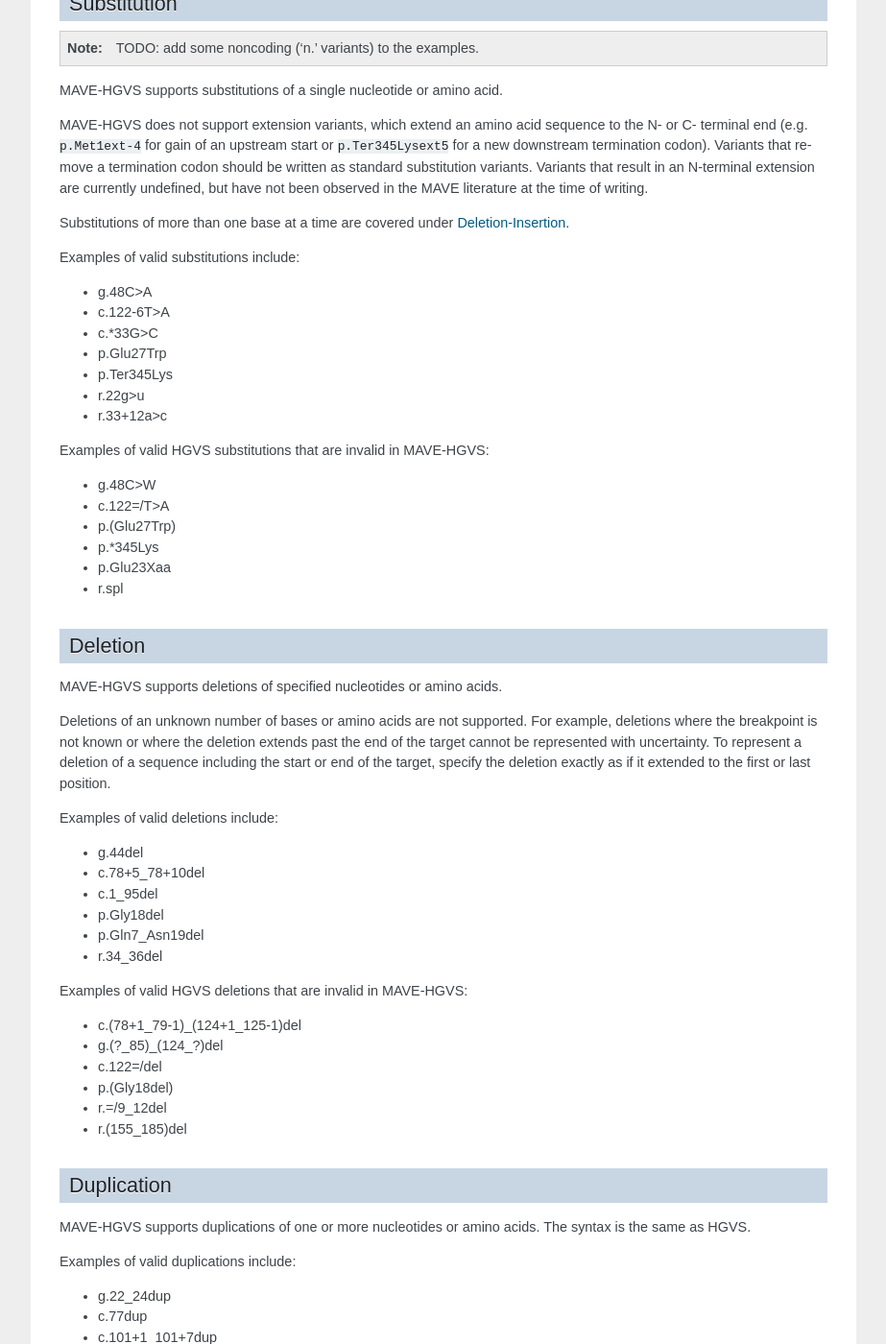
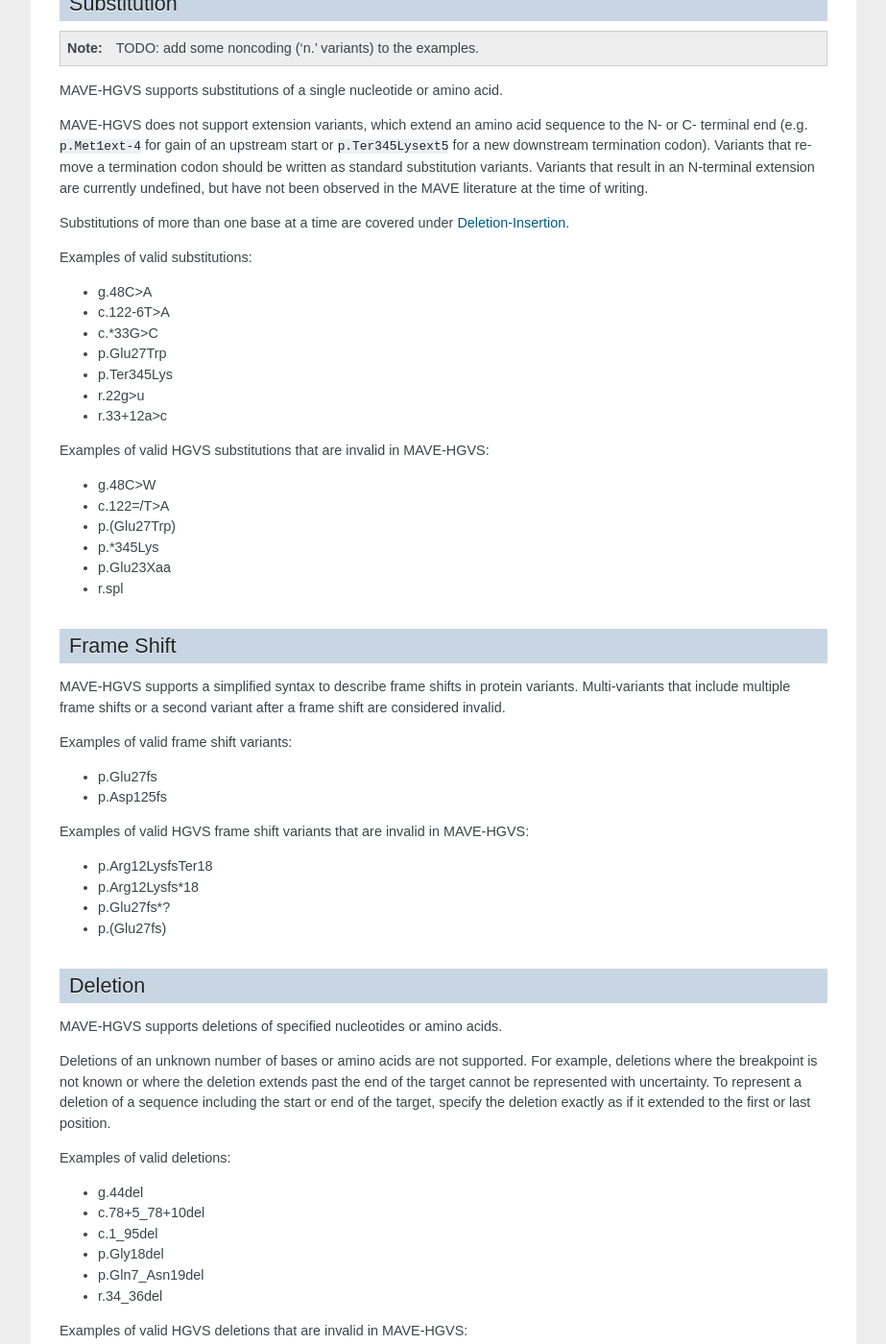
Before and after one commit to VariantEffect/mavehgvs, a Sphinx documentation site: the page built from docs/spec.rst, in a window 1280 px wide and 1400 px high, scrolled down 2424 px. Shown: the whole window at 96% size, without its empty margins (198-1121 px from the left). Built offline with Sphinx 7.4.7, drawn with Linux system fonts in a browser that asks for light colours; some of the changed text lies outside the part shown.

Commit message:
add frame shift to spec

```diff
--- a/docs/spec.rst
+++ b/docs/spec.rst
@@ -45,10 +45,10 @@ Multi-variants are represented as a semicolon-separated list of valid MAVE-HGVS
 MAVE-HGVS supports a subset of HGVS variants including:
 
 * substitutions
+* frame shifts
 * deletions
 * duplications
 * insertions
-* frame shifts
 
 Many HGVS variants are unsupported including:
 
@@ -116,7 +116,7 @@ This replaces the `Enrich2 <https://doi.org/10.1186/s13059-017-1272-5>`_  :code:
    resulting in duplicate protein variants in the multi-variant.
    This should also be considered invalid.
 
-Examples of valid equality variants include:
+Examples of valid equality variants:
 
 * c.=
 * c.22=
@@ -140,7 +140,7 @@ but have not been observed in the MAVE literature at the time of writing.
 
 Substitutions of more than one base at a time are covered under `Deletion-Insertion`_.
 
-Examples of valid substitutions include:
+Examples of valid substitutions:
 
 * g.48C>A
 * c.122-6T>A
@@ -159,6 +159,24 @@ Examples of valid HGVS substitutions that are invalid in MAVE-HGVS:
 * p.Glu23Xaa
 * r.spl
 
+Frame Shift
+-----------
+
+MAVE-HGVS supports a simplified syntax to describe frame shifts in protein variants.
+Multi-variants that include multiple frame shifts or a second variant after a frame shift are considered invalid.
+
+Examples of valid frame shift variants:
+
+* p.Glu27fs
+* p.Asp125fs
+
+Examples of valid HGVS frame shift variants that are invalid in MAVE-HGVS:
+
+* p.Arg12LysfsTer18
+* p.Arg12Lysfs*18
+* p.Glu27fs*?
+* p.(Glu27fs)
+
 Deletion
 --------
 
@@ -170,7 +188,7 @@ cannot be represented with uncertainty.
 To represent a deletion of a sequence including the start or end of the target, specify the deletion exactly as if it
 extended to the first or last position.
 
-Examples of valid deletions include:
+Examples of valid deletions:
 
 * g.44del
 * c.78+5_78+10del
@@ -194,7 +212,7 @@ Duplication
 MAVE-HGVS supports duplications of one or more nucleotides or amino acids.
 The syntax is the same as HGVS.
 
-Examples of valid duplications include:
+Examples of valid duplications:
 
 * g.22_24dup
 * c.77dup
@@ -225,7 +243,7 @@ MAVE-HGVS.
 To describe an insertion at the end of the target sequence, use a :ref:`Deletion-Insertion` variant that deletes
 the last base or amino acid in the target and inserts the deleted symbol plus the insertion.
 
-Examples of valid insertions include:
+Examples of valid insertions:
 
 * g.234_235insT
 * c.84_85insCTG
@@ -254,7 +272,7 @@ MAVE-HGVS supports deletion-insertions of a specified nucleotide or amino acid s
 Deletion-insertions of a number of unspecified bases or amino acids or insertions using ambiguity characters
 (e.g. N or Xaa) are not supported. This includes deletion-insertions with uncertain breakpoints.
 
-Examples of valid deletion-insertions include:
+Examples of valid deletion-insertions:
 
 * g.22delinsAACG
 * c.83_85delinsT
```
